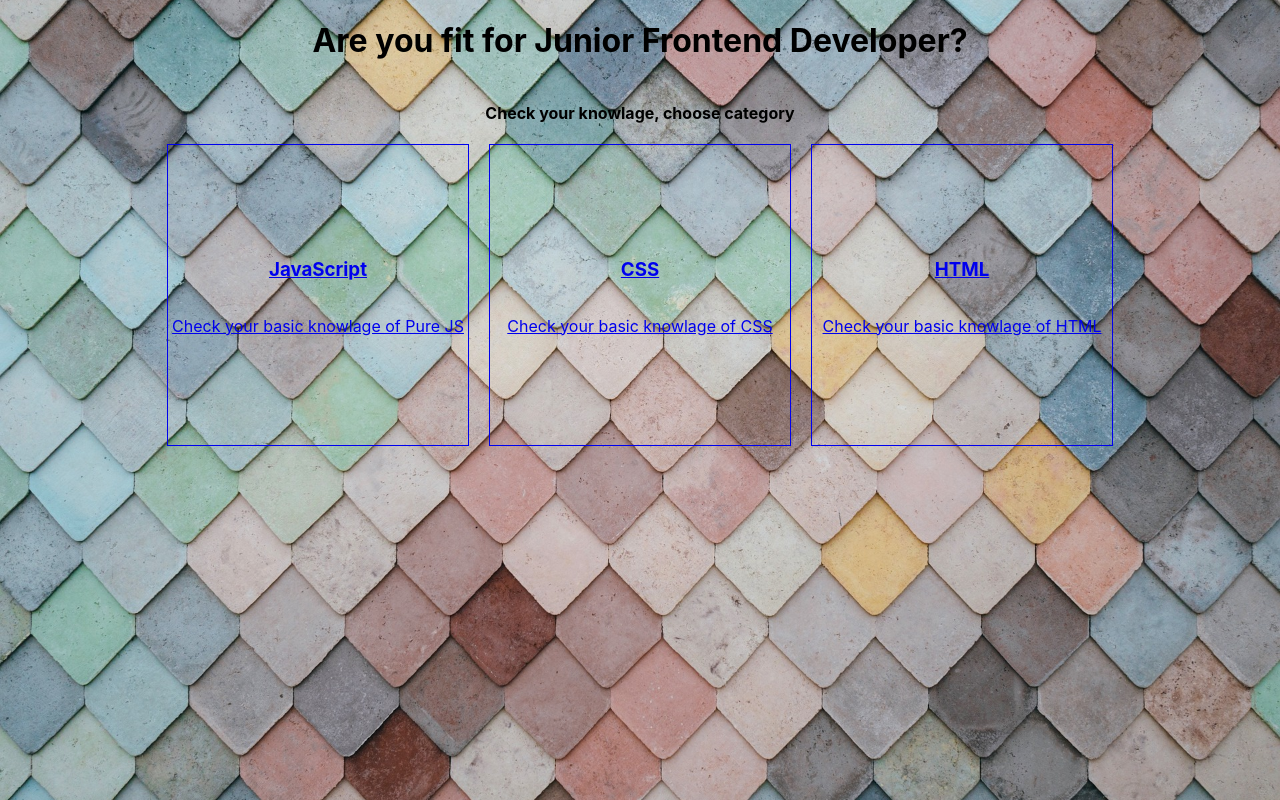
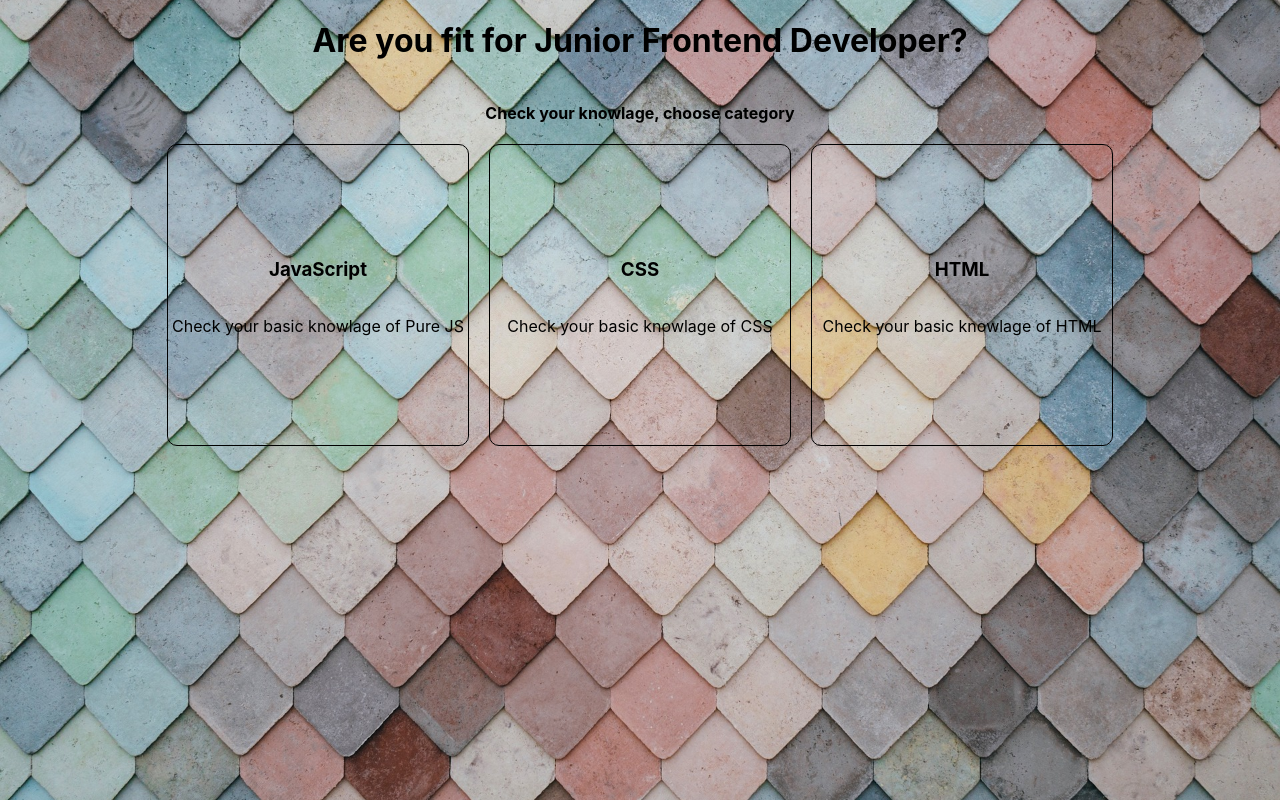
Before and after one commit to NataliaJeszke/quizpage-reactjs, a React (Create React App) app: page /welcome in a window 1280 px wide. Built offline with nearby package versions, Linux system fonts and the light colour scheme.

Commit message:
cards styling

```diff
--- a/src/components/Welcome/CategoriesCards/CategoriesCardsStyle.module.css
+++ b/src/components/Welcome/CategoriesCards/CategoriesCardsStyle.module.css
@@ -6,10 +6,17 @@
     border: 1px solid;
     width: 300px;
     height: 300px;
+    border-radius: 10px;
 }
 
 .card_one:hover{
-    background-color: aqua;
+    background-color: #d9c39bb7;
+    box-shadow: 2px 2px 4px rgba(0, 0, 0, 0.4);
     cursor: pointer;
+    zoom: 1.1;
+}
 
+a{
+    text-decoration: none;
+    color: black;
 }
```
